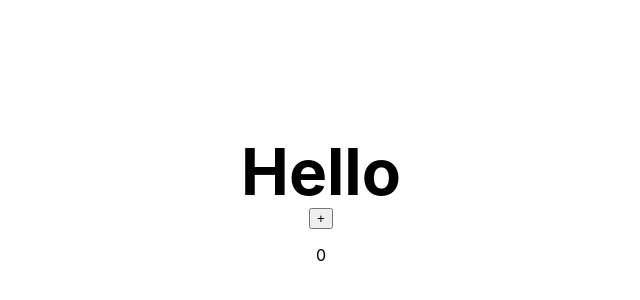
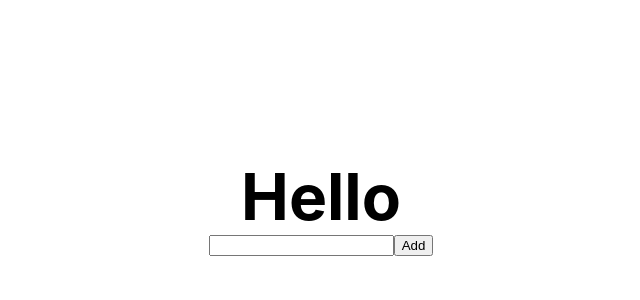
Before and after one commit to wyattlake/recoil-testing, a Next.js app: page / in a window 1280 px wide. Shown: the part 192-492 px from the top of the page, without its empty margins (319-959 px from the left). Built offline with nearby package versions, Linux system fonts and the light colour scheme.

Commit message:
Basic functionality

```diff
--- /dev/null
+++ b/components/TodoItem.tsx
@@ -0,0 +1,65 @@
+import React from "react";
+import { useRecoilState } from "recoil";
+import { todoListState } from "state/todoList";
+import { todoItem } from "models/TodoItem";
+
+type TodoItemProps = {
+    item: todoItem;
+};
+
+export const TodoItem: React.FC<TodoItemProps> = (props) => {
+    const [todoList, setTodoList] = useRecoilState(todoListState);
+    const index = todoList.findIndex((listItem) => listItem === props.item);
+
+    const editItemText = ({ target: { value } }) => {
+        const newList = replaceItemAtIndex(todoList, index, {
+            ...props.item,
+            text: value,
+        });
+
+        setTodoList(newList);
+    };
+
+    const toggleItemCompletion = () => {
+        const newList = replaceItemAtIndex(todoList, index, {
+            ...props.item,
+            isComplete: !props.item.isComplete,
+        });
+
+        setTodoList(newList);
+    };
+
+    const deleteItem = () => {
+        const newList = removeItemAtIndex(todoList, index);
+
+        setTodoList(newList);
+    };
+
+    return (
+        <div>
+            <input
+                type="text"
+                value={props.item.text}
+                onChange={editItemText}
+            />
+            <input
+                type="checkbox"
+                checked={props.item.isComplete}
+                onChange={toggleItemCompletion}
+            />
+            <button onClick={deleteItem}>X</button>
+        </div>
+    );
+};
+
+function replaceItemAtIndex(
+    arr: todoItem[],
+    index: number,
+    newValue: todoItem
+) {
+    return [...arr.slice(0, index), newValue, ...arr.slice(index + 1)];
+}
+
+function removeItemAtIndex(arr: todoItem[], index: number) {
+    return [...arr.slice(0, index), ...arr.slice(index + 1)];
+}
--- /dev/null
+++ b/components/TodoItemCreator.tsx
@@ -0,0 +1,37 @@
+import { todoItem } from "models/TodoItem";
+import React, { useState } from "react";
+import { useSetRecoilState } from "recoil";
+import { todoListState } from "state/todoList";
+
+export const TodoItemCreator = ({}) => {
+    const [inputValue, setInputValue] = useState("");
+    const setTodoList = useSetRecoilState(todoListState);
+
+    const addItem = () => {
+        setTodoList((oldTodoList: todoItem[]) => [
+            ...oldTodoList,
+            {
+                id: getId(),
+                text: inputValue,
+                isComplete: false,
+            },
+        ]);
+        setInputValue("");
+    };
+
+    const onChange = ({ target: { value } }) => {
+        setInputValue(value);
+    };
+
+    return (
+        <div>
+            <input type="text" value={inputValue} onChange={onChange} />
+            <button onClick={addItem}>Add</button>
+        </div>
+    );
+};
+
+let id = 0;
+function getId() {
+    return id++;
+}
--- /dev/null
+++ b/components/TodoList.tsx
@@ -0,0 +1,17 @@
+import React from "react";
+import { useRecoilValue } from "recoil";
+import { todoListState } from "state/todoList";
+import { TodoItem } from "./TodoItem";
+import { TodoItemCreator } from "./TodoItemCreator";
+
+export const TodoList: React.FC = ({}) => {
+    const todoList = useRecoilValue(todoListState);
+    return (
+        <>
+            <TodoItemCreator />
+            {todoList.map((todoItem) => (
+                <TodoItem key={todoItem.id} item={todoItem} />
+            ))}
+        </>
+    );
+};
--- /dev/null
+++ b/models/TodoItem.ts
@@ -0,0 +1,5 @@
+export type todoItem = {
+    id: number;
+    text: string;
+    isComplete: boolean;
+};
--- a/pages/index.tsx
+++ b/pages/index.tsx
@@ -1,11 +1,9 @@
+import { TodoList } from "components/TodoList";
 import Head from "next/head";
-import React, { useEffect } from "react";
-import { useRecoilState } from "recoil";
+import React from "react";
 import styles from "styles/Home.module.css";
-import { counter } from "state/counter";
 
 export default function Home() {
-    const [count, setCounter] = useRecoilState(counter);
     return (
         <div className={styles.container}>
             <Head>
@@ -14,10 +12,7 @@ export default function Home() {
             </Head>
             <main className={styles.main}>
                 <h1 className={styles.title}>Hello</h1>
-                <button onClick={() => setCounter((count) => count + 1)}>
-                    +
-                </button>
-                <p>{count}</p>
+                <TodoList />
             </main>
         </div>
     );
--- a/state/counter.ts
+++ /dev/null
@@ -1,6 +0,0 @@
-import { atom } from "recoil";
-
-export const counter = atom({
-    key: "counter",
-    default: 0,
-});
--- /dev/null
+++ b/state/todoList.ts
@@ -0,0 +1,6 @@
+import { atom } from "recoil";
+
+export const todoListState = atom({
+    key: "todoListState",
+    default: [],
+});
```
